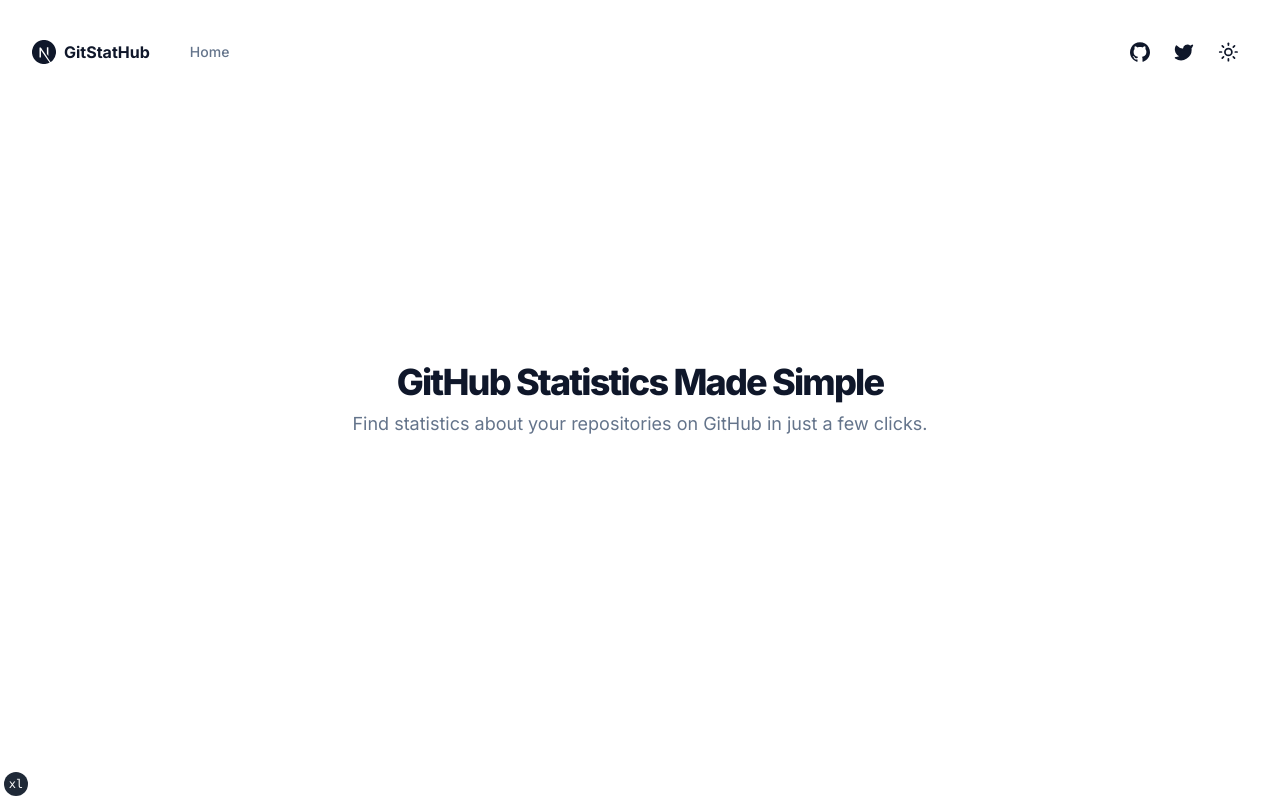
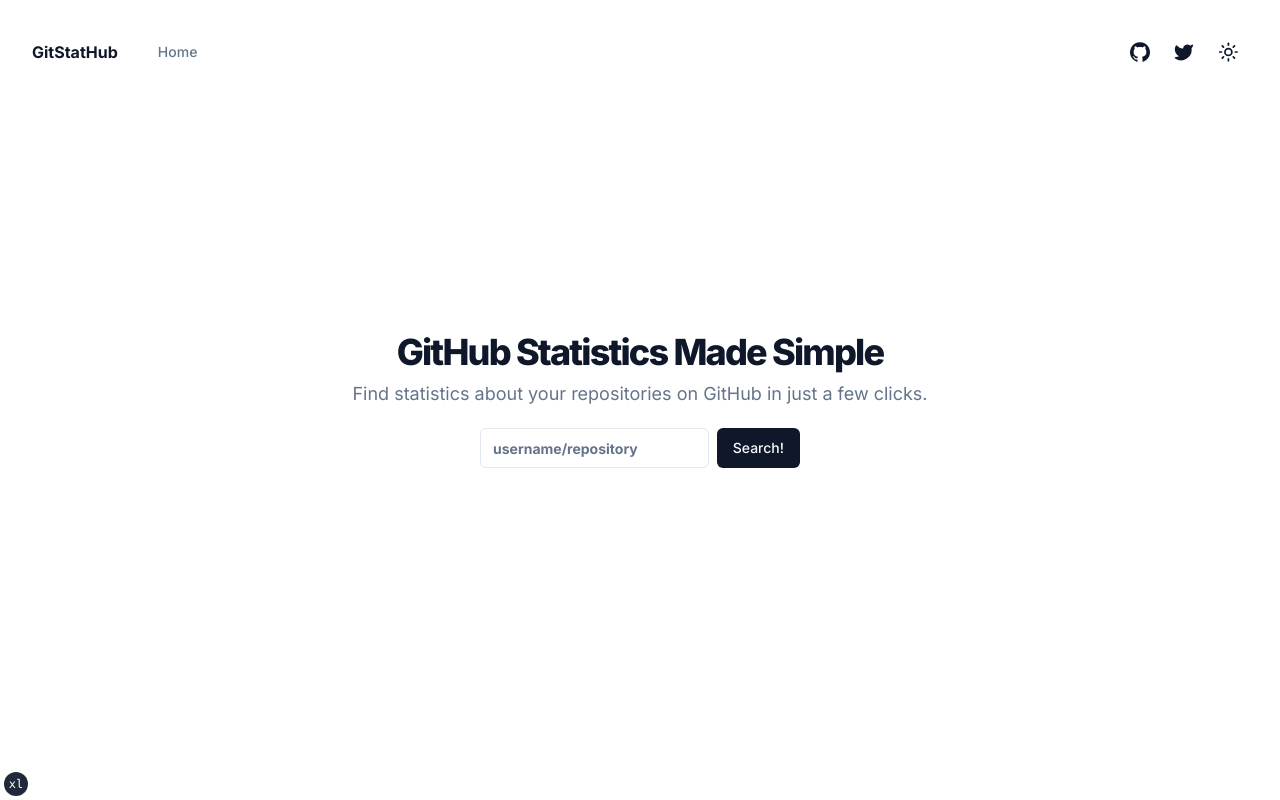
Before and after one commit to mauro-balades/GitStatHub, a Next.js app: page / in a window 1280 px wide. Built offline with nearby package versions, Linux system fonts and the light colour scheme.

Commit message:
Added search bar

```diff
--- a/app/page.tsx
+++ b/app/page.tsx
@@ -7,6 +7,7 @@ import { useEffect } from "react";
 
 import AOS from 'aos';
 import 'aos/dist/aos.css';
+import RepoInput from "@/components/repo-input";
 
 export default function IndexPage() {
   useEffect(() => {
@@ -21,6 +22,7 @@ export default function IndexPage() {
       <p data-aos="fade-up" data-aos-delay="400" className="mt-2 max-w-[700px] text-lg text-center text-muted-foreground">
         Find statistics about your repositories on GitHub in just a few clicks.
       </p>
+      <RepoInput />
     </section>
   )
 }
--- a/components/main-nav.tsx
+++ b/components/main-nav.tsx
@@ -14,7 +14,7 @@ export function MainNav({ items }: MainNavProps) {
   return (
     <div className="flex gap-6 md:gap-10">
       <Link data-aos="fade-up" href="/" className="flex items-center space-x-2">
-        <Icons.logo className="h-6 w-6" />
+        {/*<Icons.logo className="h-6 w-6" />*/}
         <span className="inline-block font-bold">{siteConfig.name}</span>
       </Link>
       {items?.length ? (
--- /dev/null
+++ b/components/repo-input.tsx
@@ -0,0 +1,43 @@
+import React from "react";
+import { Button } from "./ui/button";
+import { Input } from "./ui/input";
+
+import githubUsernameRegex from 'github-username-regex';
+
+export default function RepoInput() {
+    const [error, setError] = React.useState<string | null>(null);
+
+    const onSubmit = (e: React.FormEvent<HTMLFormElement>) => {
+        e.preventDefault();
+        let repo = (e.target as HTMLFormElement).repo.value;
+        let split = repo.split('/');
+        if (split.length !== 2) {
+            setError('Invalid repository name (username/repository)');
+            return false;
+        }
+
+        if (!githubUsernameRegex.test(split[0])) {
+            setError('Invalid username');
+            return false;
+        }
+
+        if (!githubUsernameRegex.test(split[1])) {
+            setError('Invalid repository name');
+            return false;
+        }
+
+        setError(null);
+        window.location.href = `/${split[0]}/${split[1]}`;
+        return true;
+    }
+
+    return (
+        <>
+            <form onSubmit={onSubmit} className="flex w-1/4 mt-5 items-center space-x-2 relative">
+                <Input name="repo" data-aos="fade-up" data-aos-delay="400" className="font-bold" type="text" placeholder="username/repository" />
+                <Button data-aos="fade-up" data-aos-delay="500" type="submit">Search!</Button>
+            </form>
+            {error && <span className="mt-2 text-red-500 text-sm">{error}</span>}
+        </>
+    )
+}
--- /dev/null
+++ b/components/ui/input.tsx
@@ -0,0 +1,25 @@
+import * as React from "react"
+
+import { cn } from "@/lib/utils"
+
+export interface InputProps
+  extends React.InputHTMLAttributes<HTMLInputElement> {}
+
+const Input = React.forwardRef<HTMLInputElement, InputProps>(
+  ({ className, type, ...props }, ref) => {
+    return (
+      <input
+        type={type}
+        className={cn(
+          "flex h-10 w-full rounded-md border border-input bg-background px-3 py-2 text-sm ring-offset-background file:border-0 file:bg-transparent file:text-sm file:font-medium placeholder:text-muted-foreground focus-visible:outline-none focus-visible:ring-2 focus-visible:ring-ring focus-visible:ring-offset-2 disabled:cursor-not-allowed disabled:opacity-50",
+          className
+        )}
+        ref={ref}
+        {...props}
+      />
+    )
+  }
+)
+Input.displayName = "Input"
+
+export { Input }
--- a/package.json
+++ b/package.json
@@ -18,6 +18,7 @@
     "aos": "^3.0.0-beta.6",
     "class-variance-authority": "^0.4.0",
     "clsx": "^1.2.1",
+    "github-username-regex": "^1.0.0",
     "lucide-react": "0.105.0-alpha.4",
     "next": "^13.4.8",
     "next-themes": "^0.2.1",
@@ -29,6 +30,7 @@
   },
   "devDependencies": {
     "@ianvs/prettier-plugin-sort-imports": "^3.7.2",
+    "@types/aos": "^3.0.7",
     "@types/node": "^17.0.45",
     "@types/react": "^18.2.14",
     "@types/react-dom": "^18.2.6",
```
Also changed, not shown: 1 other file (tests, documents, lock files or other folders).
